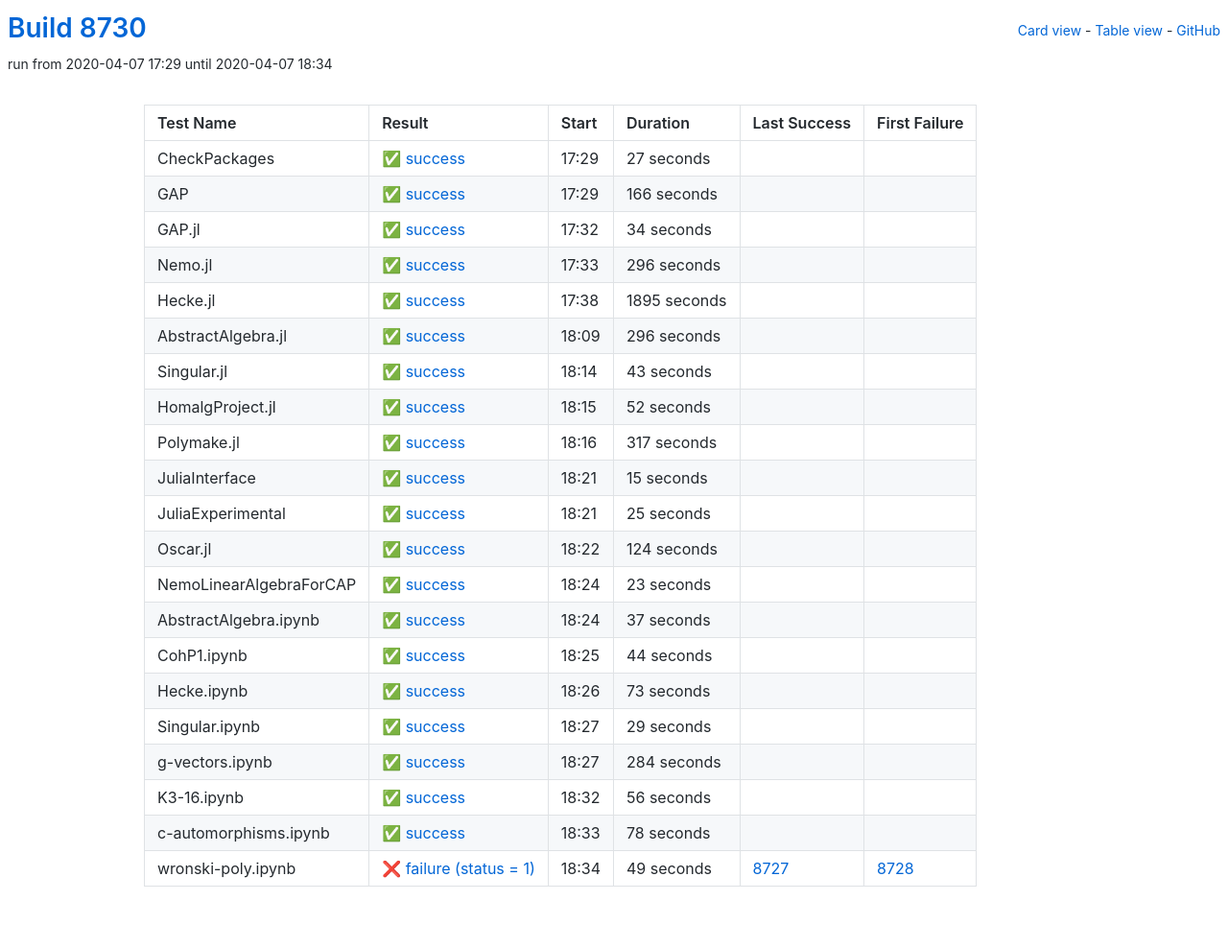
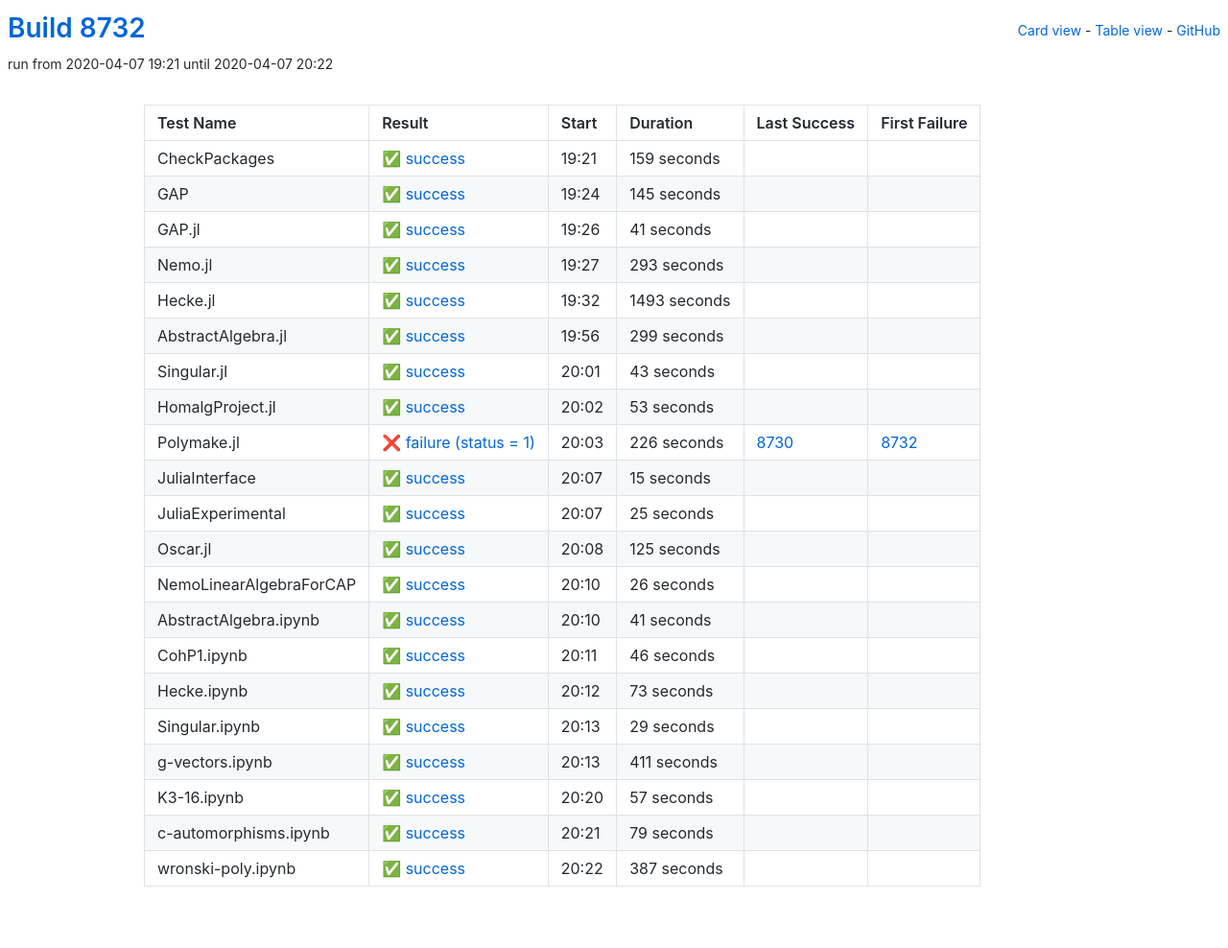
Before and after one commit to oscar-system/oscar-ci-status, a Jekyll site: the page built from table.html, in a window 1280 px wide. Shown: the whole page at 96% size. Built offline with Jekyll 4.4.1, drawn with Linux system fonts in a browser that asks for light colours.

Commit message:
Build 8732

```diff
--- a/_data/ci.yml
+++ b/_data/ci.yml
@@ -1,71 +1,71 @@
-build: 8730
-build_url: https://oscarci.mathematik.uni-kl.de/job/oscar/8730/
+build: 8732
+build_url: https://oscarci.mathematik.uni-kl.de/job/oscar/8732/
 job: oscar
 tests:
-- duration: 27
+- duration: 159
   exitcode: 0
   first_failure: false
   first_failure_url: null
   last_success: false
   last_success_url: null
-  log: https://oscarci.mathematik.uni-kl.de/job/oscar/8730/artifact/logs/build-8730/CheckPackages.log
+  log: https://oscarci.mathematik.uni-kl.de/job/oscar/8732/artifact/logs/build-8732/CheckPackages.log
   name: CheckPackages
-  start: 2020-04-07 17:29
+  start: 2020-04-07 19:21
   status: success
   success: true
-- duration: 166
+- duration: 145
   exitcode: 0
   first_failure: false
   first_failure_url: null
   last_success: false
   last_success_url: null
-  log: https://oscarci.mathematik.uni-kl.de/job/oscar/8730/artifact/logs/build-8730/GAP.log
+  log: https://oscarci.mathematik.uni-kl.de/job/oscar/8732/artifact/logs/build-8732/GAP.log
   name: GAP
-  start: 2020-04-07 17:29
+  start: 2020-04-07 19:24
   status: success
   success: true
-- duration: 34
+- duration: 41
   exitcode: 0
   first_failure: false
   first_failure_url: null
   last_success: false
   last_success_url: null
-  log: https://oscarci.mathematik.uni-kl.de/job/oscar/8730/artifact/logs/build-8730/GAP.jl.log
+  log: https://oscarci.mathematik.uni-kl.de/job/oscar/8732/artifact/logs/build-8732/GAP.jl.log
   name: GAP.jl
-  start: 2020-04-07 17:32
+  start: 2020-04-07 19:26
   status: success
   success: true
-- duration: 296
+- duration: 293
   exitcode: 0
   first_failure: false
   first_failure_url: null
   last_success: false
   last_success_url: null
-  log: https://oscarci.mathematik.uni-kl.de/job/oscar/8730/artifact/logs/build-8730/Nemo.jl.log
+  log: https://oscarci.mathematik.uni-kl.de/job/oscar/8732/artifact/logs/build-8732/Nemo.jl.log
   name: Nemo.jl
-  start: 2020-04-07 17:33
+  start: 2020-04-07 19:27
   status: success
   success: true
-- duration: 1895
+- duration: 1493
   exitcode: 0
   first_failure: false
   first_failure_url: null
   last_success: false
   last_success_url: null
-  log: https://oscarci.mathematik.uni-kl.de/job/oscar/8730/artifact/logs/build-8730/Hecke.jl.log
+  log: https://oscarci.mathematik.uni-kl.de/job/oscar/8732/artifact/logs/build-8732/Hecke.jl.log
   name: Hecke.jl
-  start: 2020-04-07 17:38
+  start: 2020-04-07 19:32
   status: success
   success: true
-- duration: 296
+- duration: 299
   exitcode: 0
   first_failure: false
   first_failure_url: null
   last_success: false
   last_success_url: null
-  log: https://oscarci.mathematik.uni-kl.de/job/oscar/8730/artifact/logs/build-8730/AbstractAlgebra.jl.log
+  log: https://oscarci.mathematik.uni-kl.de/job/oscar/8732/artifact/logs/build-8732/AbstractAlgebra.jl.log
   name: AbstractAlgebra.jl
-  start: 2020-04-07 18:09
+  start: 2020-04-07 19:56
   status: success
   success: true
 - duration: 43
@@ -74,42 +74,42 @@ tests:
   first_failure_url: null
   last_success: false
   last_success_url: null
-  log: https://oscarci.mathematik.uni-kl.de/job/oscar/8730/artifact/logs/build-8730/Singular.jl.log
+  log: https://oscarci.mathematik.uni-kl.de/job/oscar/8732/artifact/logs/build-8732/Singular.jl.log
   name: Singular.jl
-  start: 2020-04-07 18:14
+  start: 2020-04-07 20:01
   status: success
   success: true
-- duration: 52
+- duration: 53
   exitcode: 0
   first_failure: false
   first_failure_url: null
   last_success: false
   last_success_url: null
-  log: https://oscarci.mathematik.uni-kl.de/job/oscar/8730/artifact/logs/build-8730/HomalgProject.jl.log
+  log: https://oscarci.mathematik.uni-kl.de/job/oscar/8732/artifact/logs/build-8732/HomalgProject.jl.log
   name: HomalgProject.jl
-  start: 2020-04-07 18:15
+  start: 2020-04-07 20:02
   status: success
   success: true
-- duration: 317
-  exitcode: 0
-  first_failure: false
-  first_failure_url: null
-  last_success: false
-  last_success_url: null
-  log: https://oscarci.mathematik.uni-kl.de/job/oscar/8730/artifact/logs/build-8730/Polymake.jl.log
+- duration: 226
+  exitcode: 1
+  first_failure: 8732
+  first_failure_url: https://oscarci.mathematik.uni-kl.de/job/oscar/8732/
+  last_success: 8730
+  last_success_url: https://oscarci.mathematik.uni-kl.de/job/oscar/8730/
+  log: https://oscarci.mathematik.uni-kl.de/job/oscar/8732/artifact/logs/build-8732/Polymake.jl.log
   name: Polymake.jl
-  start: 2020-04-07 18:16
-  status: success
-  success: true
+  start: 2020-04-07 20:03
+  status: failure
+  success: false
 - duration: 15
   exitcode: 0
   first_failure: false
   first_failure_url: null
   last_success: false
   last_success_url: null
-  log: https://oscarci.mathematik.uni-kl.de/job/oscar/8730/artifact/logs/build-8730/JuliaInterface.log
+  log: https://oscarci.mathematik.uni-kl.de/job/oscar/8732/artifact/logs/build-8732/JuliaInterface.log
   name: JuliaInterface
-  start: 2020-04-07 18:21
+  start: 2020-04-07 20:07
   status: success
   success: true
 - duration: 25
@@ -118,53 +118,53 @@ tests:
   first_failure_url: null
   last_success: false
   last_success_url: null
-  log: https://oscarci.mathematik.uni-kl.de/job/oscar/8730/artifact/logs/build-8730/JuliaExperimental.log
+  log: https://oscarci.mathematik.uni-kl.de/job/oscar/8732/artifact/logs/build-8732/JuliaExperimental.log
   name: JuliaExperimental
-  start: 2020-04-07 18:21
+  start: 2020-04-07 20:07
   status: success
   success: true
-- duration: 124
+- duration: 125
   exitcode: 0
   first_failure: false
   first_failure_url: null
   last_success: false
   last_success_url: null
-  log: https://oscarci.mathematik.uni-kl.de/job/oscar/8730/artifact/logs/build-8730/Oscar.jl.log
+  log: https://oscarci.mathematik.uni-kl.de/job/oscar/8732/artifact/logs/build-8732/Oscar.jl.log
   name: Oscar.jl
-  start: 2020-04-07 18:22
+  start: 2020-04-07 20:08
   status: success
   success: true
-- duration: 23
+- duration: 26
   exitcode: 0
   first_failure: false
   first_failure_url: null
   last_success: false
   last_success_url: null
-  log: https://oscarci.mathematik.uni-kl.de/job/oscar/8730/artifact/logs/build-8730/NemoLinearAlgebraForCAP.log
+  log: https://oscarci.mathematik.uni-kl.de/job/oscar/8732/artifact/logs/build-8732/NemoLinearAlgebraForCAP.log
   name: NemoLinearAlgebraForCAP
-  start: 2020-04-07 18:24
+  start: 2020-04-07 20:10
   status: success
   success: true
-- duration: 37
+- duration: 41
   exitcode: 0
   first_failure: false
   first_failure_url: null
   last_success: false
   last_success_url: null
-  log: https://oscarci.mathematik.uni-kl.de/job/oscar/8730/artifact/logs/build-8730/AbstractAlgebra.ipynb.log
+  log: https://oscarci.mathematik.uni-kl.de/job/oscar/8732/artifact/logs/build-8732/AbstractAlgebra.ipynb.log
   name: AbstractAlgebra.ipynb
-  start: 2020-04-07 18:24
+  start: 2020-04-07 20:10
   status: success
   success: true
-- duration: 44
+- duration: 46
   exitcode: 0
   first_failure: false
   first_failure_url: null
   last_success: false
   last_success_url: null
-  log: https://oscarci.mathematik.uni-kl.de/job/oscar/8730/artifact/logs/build-8730/CohP1.ipynb.log
+  log: https://oscarci.mathematik.uni-kl.de/job/oscar/8732/artifact/logs/build-8732/CohP1.ipynb.log
   name: CohP1.ipynb
-  start: 2020-04-07 18:25
+  start: 2020-04-07 20:11
   status: success
   success: true
 - duration: 73
@@ -173,9 +173,9 @@ tests:
   first_failure_url: null
   last_success: false
   last_success_url: null
-  log: https://oscarci.mathematik.uni-kl.de/job/oscar/8730/artifact/logs/build-8730/Hecke.ipynb.log
+  log: https://oscarci.mathematik.uni-kl.de/job/oscar/8732/artifact/logs/build-8732/Hecke.ipynb.log
   name: Hecke.ipynb
-  start: 2020-04-07 18:26
+  start: 2020-04-07 20:12
   status: success
   success: true
 - duration: 29
@@ -184,52 +184,52 @@ tests:
   first_failure_url: null
   last_success: false
   last_success_url: null
-  log: https://oscarci.mathematik.uni-kl.de/job/oscar/8730/artifact/logs/build-8730/Singular.ipynb.log
+  log: https://oscarci.mathematik.uni-kl.de/job/oscar/8732/artifact/logs/build-8732/Singular.ipynb.log
   name: Singular.ipynb
-  start: 2020-04-07 18:27
+  start: 2020-04-07 20:13
   status: success
   success: true
-- duration: 284
+- duration: 411
   exitcode: 0
   first_failure: false
   first_failure_url: null
   last_success: false
   last_success_url: null
-  log: https://oscarci.mathematik.uni-kl.de/job/oscar/8730/artifact/logs/build-8730/g-vectors.ipynb.log
+  log: https://oscarci.mathematik.uni-kl.de/job/oscar/8732/artifact/logs/build-8732/g-vectors.ipynb.log
   name: g-vectors.ipynb
-  start: 2020-04-07 18:27
+  start: 2020-04-07 20:13
   status: success
   success: true
-- duration: 56
+- duration: 57
   exitcode: 0
   first_failure: false
   first_failure_url: null
   last_success: false
   last_success_url: null
-  log: https://oscarci.mathematik.uni-kl.de/job/oscar/8730/artifact/logs/build-8730/K3-16.ipynb.log
+  log: https://oscarci.mathematik.uni-kl.de/job/oscar/8732/artifact/logs/build-8732/K3-16.ipynb.log
   name: K3-16.ipynb
-  start: 2020-04-07 18:32
+  start: 2020-04-07 20:20
   status: success
   success: true
-- duration: 78
+- duration: 79
   exitcode: 0
   first_failure: false
   first_failure_url: null
   last_success: false
   last_success_url: null
-  log: https://oscarci.mathematik.uni-kl.de/job/oscar/8730/artifact/logs/build-8730/c-automorphisms.ipynb.log
+  log: https://oscarci.mathematik.uni-kl.de/job/oscar/8732/artifact/logs/build-8732/c-automorphisms.ipynb.log
   name: c-automorphisms.ipynb
-  start: 2020-04-07 18:33
+  start: 2020-04-07 20:21
   status: success
   success: true
-- duration: 49
-  exitcode: 1
-  first_failure: 8728
-  first_failure_url: https://oscarci.mathematik.uni-kl.de/job/oscar/8728/
-  last_success: 8727
-  last_success_url: https://oscarci.mathematik.uni-kl.de/job/oscar/8727/
-  log: https://oscarci.mathematik.uni-kl.de/job/oscar/8730/artifact/logs/build-8730/wronski-poly.ipynb.log
+- duration: 387
+  exitcode: 0
+  first_failure: false
+  first_failure_url: null
+  last_success: false
+  last_success_url: null
+  log: https://oscarci.mathematik.uni-kl.de/job/oscar/8732/artifact/logs/build-8732/wronski-poly.ipynb.log
   name: wronski-poly.ipynb
-  start: 2020-04-07 18:34
-  status: failure
-  success: false
+  start: 2020-04-07 20:22
+  status: success
+  success: true
```
Also changed, not shown: README.md.
